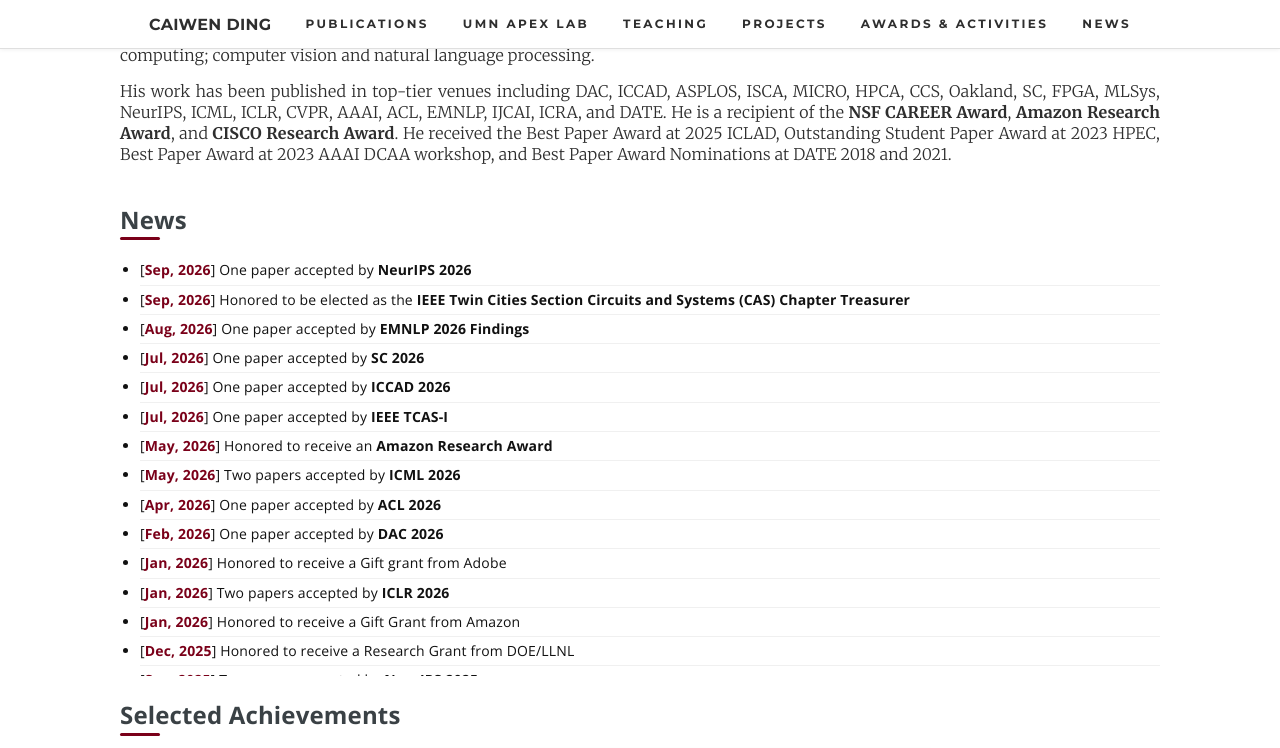
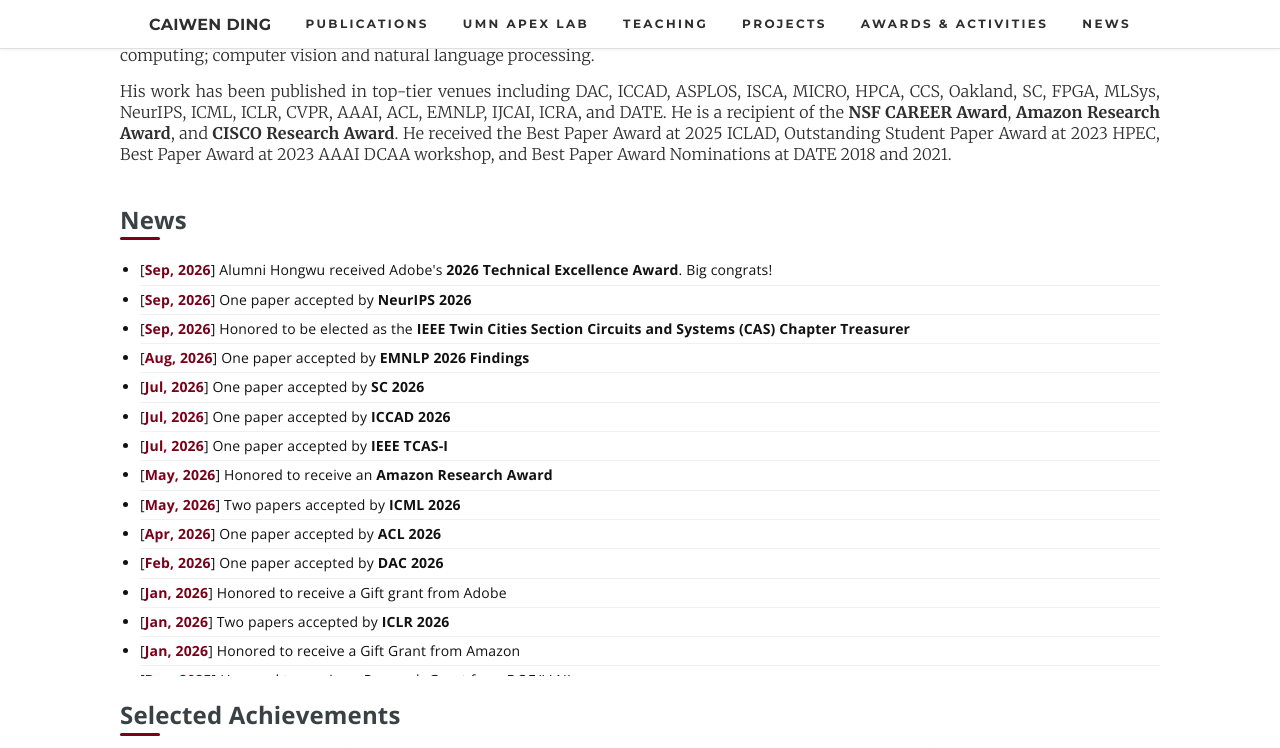
Before and after one commit to caiwending/caiwending.github.io, a Jekyll site: the page built from index.html, in a window 1280 px wide and 900 px high, scrolled down 543 px, cut to the strip 0-748 px from the top of the window. Built offline with Jekyll 4.4.1, drawn with Linux system fonts in a browser that asks for light colours; the list of posts is cut into pages by our own code.

Commit message:
Add Hongwu Adobe Technical Excellence Award news

```diff
--- a/_data/news.yml
+++ b/_data/news.yml
@@ -1,3 +1,7 @@
+- label: award
+  title: "Alumni Hongwu received Adobe's <strong>2026 Technical Excellence Award</strong>. Big congrats!"
+  date: Sep, 2026
+
 - label: paper
   title: "One paper accepted by <strong>NeurIPS 2026</strong>"
   date: Sep, 2026
```
